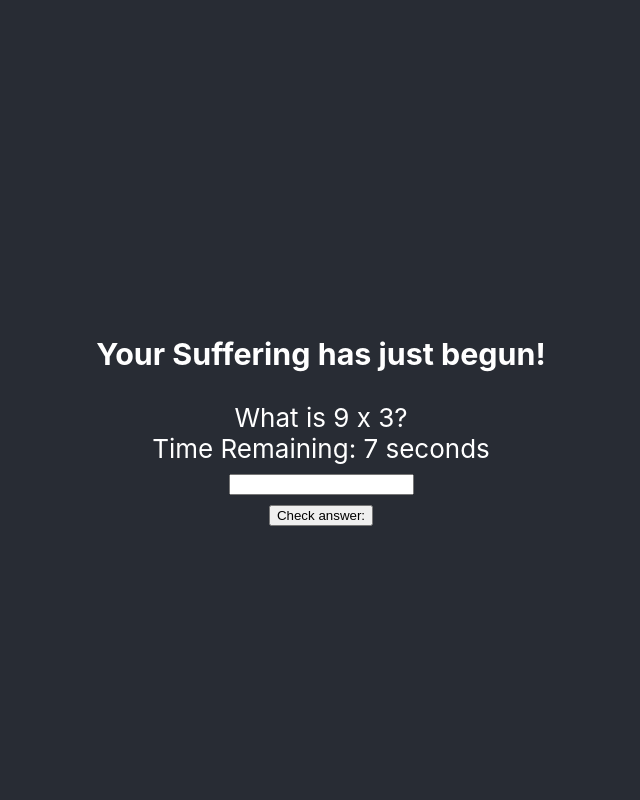
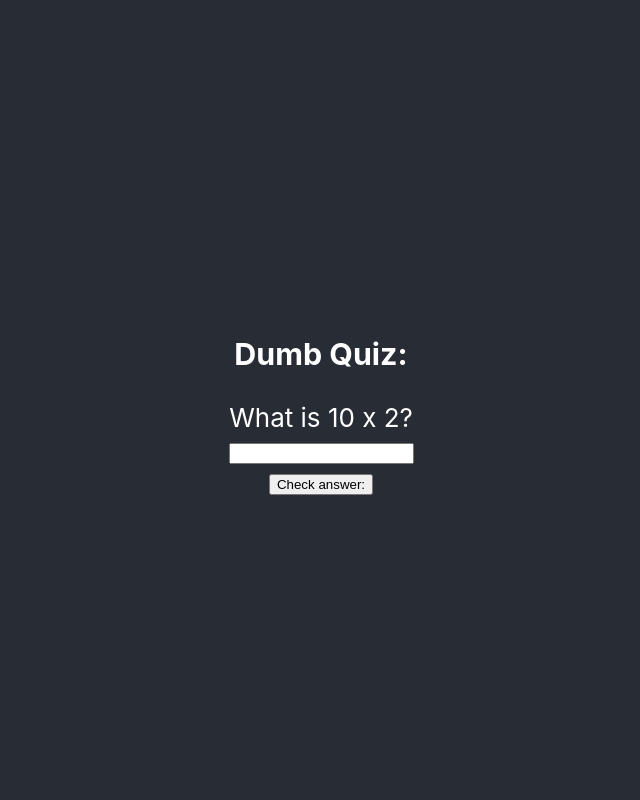
Before and after one commit to forginater/quiz-app, a React (Create React App) app: page / in a window 1280 px wide. Both pictures are taken after a click on the button "Start Quiz". Shown: the top 800 px of the page, without its empty margins (319-959 px from the left). Built offline with nearby package versions, Linux system fonts and the light colour scheme.

Commit message:
Moved genRandNum code into separate file
Replaced <Quiz> with <QuizDumb> by removing <CountDown> and all complex control logic from <Quiz>

```diff
--- a/src/BattleField.tsx
+++ b/src/BattleField.tsx
@@ -4,18 +4,19 @@ import React from 'react';
 import './App.css';
 import {useState, useEffect} from 'react';
 import { Quiz } from './Quiz';
+import QuizDumb from './QuizDumb';
+import {genRandNum} from './genRandNum';
 
 
 /*
+##########################################################################################
 Issue11: Changes Requested
-
 @@@@@
 I think part of the complexity here is that your timer is buried too deep inside the application.
 I would move all time related code right up to the top-most component, eg. . This means that:
     (1)BattleGround can run the "coordinator" function of knowing when time is up, etc.
     (2) Quiz is dumb, it just gets given a question/answer, it has no idea about time
     (3) CountDown can then be extracted from Quiz"
-
 @@@@@
 my main criticism is that the "control logic" of the program is buried too deeply in the application.
 It should be extracted to the "top" so that the display components (eg. Quiz, CountDown) can focus purely on their own task.
@@ -23,14 +24,40 @@ It should be extracted to the "top" so that the display components (eg. Quiz, Co
 A good pattern to remember:
     - Try to limit the "logic" and "state" parts of your application as much as possible
     - One smart component and many "dumb" components is usually preferable
+
+##########################################################################################
 */
+
+/*
+TODO:
+    - Start with a hardcoded limit of 10 seconds
+    - Display the number of seconds left
+    - Have the number of seconds left get updated
+    - When the timer hits zero, tell the user they ran out of time
+    - Allow the user to set a custom time duration
+*/
+
+  //Hardcode upper and lower bounds
+  let lowerBound = 0;
+  let upperBound = 10;
+  //Generate 2 random numbers within lowerBound-upperBound
+  const num1 = genRandNum(lowerBound,upperBound);
+  const num2 = genRandNum(lowerBound,upperBound);
 
 
 export function BattleField(props: {timeLimit: number, numQuestions: number}) {
     return (
         <>
+            <QuizDumb num1={num1} num2={num2}/>
             <Quiz timeLimit={props.timeLimit} />
         </>
     )
 
 }
+
+function Timer() {
+    return (
+        <>
+        </>
+    )
+}
--- a/src/Quiz.tsx
+++ b/src/Quiz.tsx
@@ -34,6 +34,8 @@ export function Quiz(props: {timeLimit: number}) {
 
     return (
       <div className="App">
+
+          <h3>Smart Quiz:</h3>
           <br/>
           <h3>Your Suffering has just begun!</h3>
 
--- /dev/null
+++ b/src/QuizDumb.tsx
@@ -0,0 +1,98 @@
+import React from 'react';
+import './App.css';
+import {useState} from 'react';
+
+
+/*
+  Issue5:
+    - Get value from input box
+    - Check if matches answer
+*/
+
+
+
+function QuizDumb(props: {num1: number, num2: number}) {
+  const answer = props.num1 * props.num2;
+  const [guess,setGuess] = useState<number|undefined>();
+  const [answerChecked,setAnswerChecked] = useState(false);
+
+
+  return (
+    <div className="App">
+      <header className="App-header">
+
+      <h3>Dumb Quiz:</h3>
+
+        {/*Question:*/}
+        <Question num1={props.num1} num2={props.num2}/>
+
+        {/*Answer field*/}
+        <Guess guess={guess} setGuess={setGuess}/>
+
+        {/*Check answer button*/}
+        <AnswerButton setAnswerChecked={setAnswerChecked}/>
+
+        {/*Result of answer*/}
+        {answerChecked && (
+          <DisplayResult correct={guess===answer}/>
+          )
+        }
+
+
+      </header>
+    </div>
+  );
+}
+
+function Question(props: {num1: number, num2: number}) {
+  return (
+    <>
+      What is {props.num1} x {props.num2}?
+    </>
+  )
+}
+
+function Guess(props: {guess: number | undefined, setGuess: (n:number|undefined) => void}) {
+  return (
+    <div>
+      <input
+        className = "text-center"
+        type="number"
+        value={props.guess ?? ''}
+        onChange={(e) => {
+          props.setGuess(parseInt(e.target.value));
+          //Note the weird error messages in console if type number, then clear field
+        }}
+      />
+    </div>
+  )
+}
+
+function AnswerButton(props: {setAnswerChecked: (b:boolean) => void}) {
+  return (
+    <>
+      <label>
+
+        <input
+          type="button"
+          value="Check answer:"
+          onClick={(e) => {
+            props.setAnswerChecked(true);
+          }}
+        />
+      </label>
+    </>
+  )
+}
+
+function DisplayResult(props: {correct: boolean}) {
+  return (
+    <>
+      {props.correct ? 'Correct!' : 'Wrong!'}
+    </>
+  )
+}
+
+
+
+export default QuizDumb;
--- /dev/null
+++ b/src/genRandNum.ts
@@ -0,0 +1,22 @@
+
+//genRandNum() generates a random integer in the inclusive range between 'min' and 'max'
+export function genRandNum(min: number, max: number): number {
+    //delta = magnitude of the range from min to max
+    const delta = max-min;
+    //Generate a random floating-point num in range 0 (inclusive) to 1 (excluding)
+    const randNum = Math.random();
+    //Scale randNum to fall within delta range
+    const randScaled = randNum * (delta + 1);
+    //translate randScaled so it's in the range between min and max
+    const randTranslated = randScaled + min;
+    //round down to integer
+    const floored = Math.floor(randTranslated);
+    return floored;
+  }
+
+  //Test genRandNum() to confirm numbers fall within range
+  function testRandFunc() {
+   for (let i=0; i<30; i++) {
+    console.log(i,": ",genRandNum(0,10));
+   }
+  }
```
